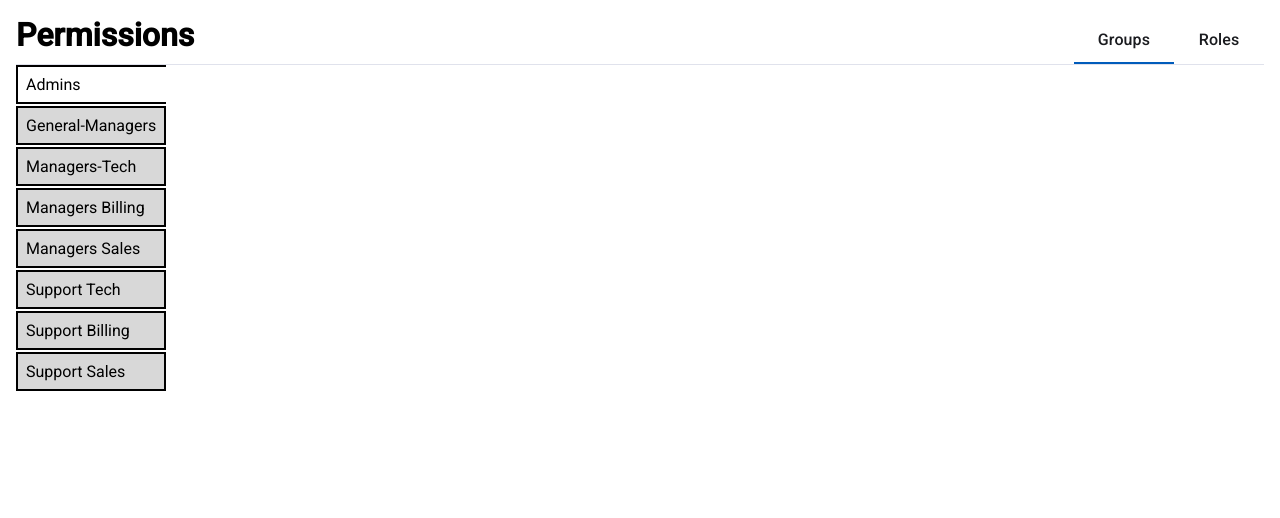
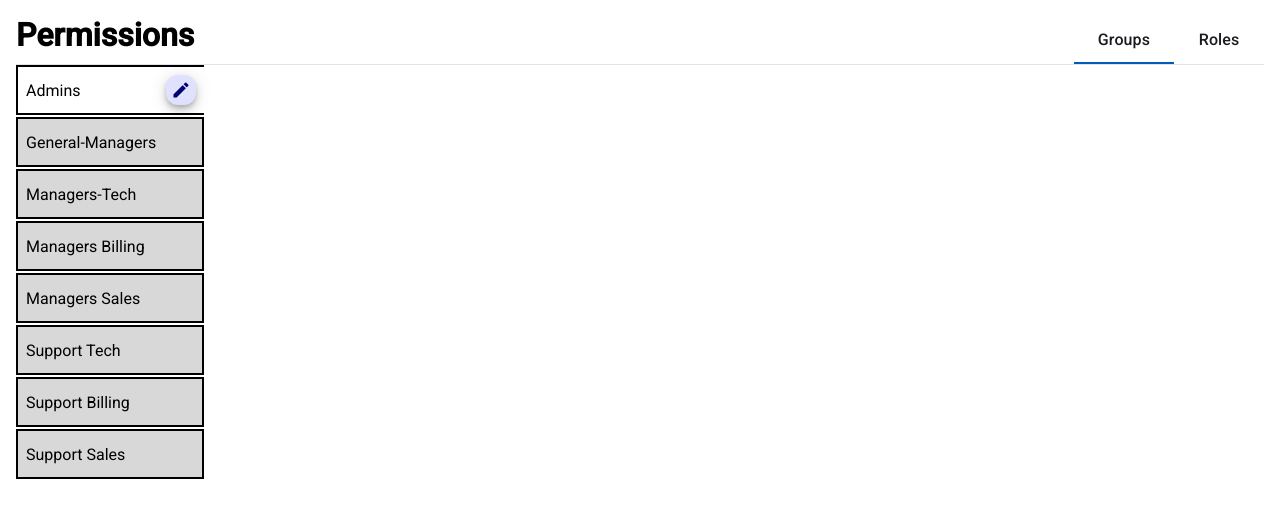
Before and after one commit to VladyslavVorobiov/admin-app-ng-18, an Angular app: page /permissions in a window 1280 px wide. Shown: the top 518 px of the page. Built offline with nearby package versions, Linux system fonts and the light colour scheme.

Commit message:
feat(groups): add editing title

```diff
--- a/src/app/core/api/mocks/groups.mock.ts
+++ b/src/app/core/api/mocks/groups.mock.ts
@@ -1,6 +1,6 @@
-import { Groups, Right } from 'api-models';
+import { Group, Right } from 'api-models';
 
-export const GROUPS_MOCK: Groups[] = [
+export const GROUPS_MOCK: Group[] = [
   {
     id: '1-Admins',
     name: 'Admins',
@@ -210,3 +210,14 @@ export const GROUPS_MOCK: Groups[] = [
     ],
   },
 ];
+
+export function updateGroupNameById(id: string, name: string): Group[] {
+  const groupIndex = GROUPS_MOCK.findIndex((group) => group.id === id);
+
+  if (groupIndex === -1) return GROUPS_MOCK;
+
+  const group = GROUPS_MOCK[groupIndex];
+  group.name = name;
+
+  return [...GROUPS_MOCK];
+}
--- a/src/app/core/api/models/group.model.ts
+++ b/src/app/core/api/models/group.model.ts
@@ -1,6 +1,6 @@
 import { Role } from './role.model';
 
-export interface Groups {
+export interface Group {
   id: string;
   name: string;
   roles: Role[];
--- a/src/app/pages/permissions/components/groups/groups.component.html
+++ b/src/app/pages/permissions/components/groups/groups.component.html
@@ -1,8 +1,9 @@
 
 <app-navigation
   [items]="(groupNavigation$ | async) || []"
-  [current]="currentGroup$ | async"
+  [currentId]="(currentId$ | async ) || ''"
   (clickedItem)="onGroupClick($event)"
+  (itemChanged)="onItemChanged($event)"
 />
 
 <div class="groups-content">
--- a/src/app/pages/permissions/components/groups/groups.component.ts
+++ b/src/app/pages/permissions/components/groups/groups.component.ts
@@ -25,14 +25,17 @@ export class GroupsComponent implements OnInit {
   groupNavigation$: Observable<NavigationItem[]> =
     this.#dataService.groupNavigation$;
 
-  currentGroup$: Observable<NavigationItem | null> =
-    this.#dataService.currentGroup$;
+  currentId$: Observable<string> = this.#dataService.currentId$;
 
   ngOnInit() {
     this.#dataService.loadGroups();
   }
 
   onGroupClick(group: NavigationItem) {
-    this.#dataService.setCurrentGroup(group);
+    this.#dataService.setCurrentId(group.id);
+  }
+
+  onItemChanged(group: NavigationItem) {
+    this.#dataService.updateGroup(group);
   }
 }
--- a/src/app/pages/permissions/components/groups/services/data.service.ts
+++ b/src/app/pages/permissions/components/groups/services/data.service.ts
@@ -11,7 +11,7 @@ import {
   tap,
 } from 'rxjs';
 
-import { GROUPS_MOCK } from 'api-mocks';
+import { GROUPS_MOCK, updateGroupNameById } from 'api-mocks';
 import { NavigationItem } from 'shared-components';
 import { LoaderService } from 'core-services';
 import { adaptGroupToNavigation } from '../utils/adaptor-group-to-navigation';
@@ -23,8 +23,8 @@ export class DataService {
   #groupNavigationSubject = new BehaviorSubject<NavigationItem[]>([]);
   public groupNavigation$ = this.#groupNavigationSubject.asObservable();
 
-  #currentGroupSubject = new BehaviorSubject<NavigationItem | null>(null);
-  public currentGroup$ = this.#currentGroupSubject.asObservable();
+  #currentIdSubject = new BehaviorSubject<string>('');
+  public currentId$ = this.#currentIdSubject.asObservable();
 
   loadGroups() {
     this.#loaderService.setLoader(true);
@@ -36,15 +36,15 @@ export class DataService {
         map((response) => adaptGroupToNavigation(response)),
         tap((data) => this.#groupNavigationSubject.next(data)),
         tap((data) =>
-          this.#currentGroupSubject.next(
-            this.#currentGroupSubject.value ?? data[0]
+          this.#currentIdSubject.next(
+            this.#currentIdSubject.value || data[0].id
           )
         ),
         catchError((error) => {
           // Handle error
 
           this.#groupNavigationSubject.next([]);
-          this.#currentGroupSubject.next(null);
+          this.#currentIdSubject.next('');
 
           return EMPTY;
         }),
@@ -53,7 +53,34 @@ export class DataService {
       .subscribe();
   }
 
-  setCurrentGroup(group: NavigationItem) {
-    this.#currentGroupSubject.next(group);
+  updateGroup(group: NavigationItem) {
+    this.#loaderService.setLoader(true);
+
+    of(updateGroupNameById(group.id, group.title))
+      .pipe(
+        delay(1000),
+        take(1),
+        map((response) => adaptGroupToNavigation(response)),
+        tap((data) => this.#groupNavigationSubject.next(data)),
+        tap((data) =>
+          this.#currentIdSubject.next(
+            this.#currentIdSubject.value || data[0].id
+          )
+        ),
+        catchError((error) => {
+          // Handle error
+
+          this.#groupNavigationSubject.next([]);
+          this.#currentIdSubject.next('');
+
+          return EMPTY;
+        }),
+        finalize(() => this.#loaderService.setLoader(false))
+      )
+      .subscribe();
+  }
+
+  setCurrentId(id: string) {
+    this.#currentIdSubject.next(id);
   }
 }
--- a/src/app/pages/permissions/components/groups/utils/adaptor-group-to-navigation.ts
+++ b/src/app/pages/permissions/components/groups/utils/adaptor-group-to-navigation.ts
@@ -1,7 +1,7 @@
-import { Groups } from 'api-models';
+import { Group } from 'api-models';
 import { NavigationItem } from 'shared-components';
 
-export function adaptGroupToNavigation(groups: Groups[]): NavigationItem[] {
+export function adaptGroupToNavigation(groups: Group[]): NavigationItem[] {
   return groups.map((group) => ({
     id: group.id,
     title: group.name,
--- a/src/app/shared/components/navigation/navigation.component.css
+++ b/src/app/shared/components/navigation/navigation.component.css
@@ -14,11 +14,35 @@ aside {
     }
 
     .navigation__item {
+        display: flex;
+        align-items: center;
+        justify-content: space-between;
+        gap: 8px;
         padding: 8px;
+        border: 2px solid var(--black);
         list-style-type: none;
-        border: 2px solid var(--black);
         background-color: var(--light-grey);
         cursor: pointer;
+
+        .action-button {
+            width: 30px;
+            height: 30px;
+
+            .mat-icon {
+                width: 20px;
+                height: 20px;
+                font-size: 20px;
+            }
+        }
+
+        .action-button--hidden {
+            visibility: hidden;
+        }
+    }
+
+    .title-input {
+        width: 130px;
+        height: 50px;
     }
 
     .navigation__item--curent {
--- a/src/app/shared/components/navigation/navigation.component.html
+++ b/src/app/shared/components/navigation/navigation.component.html
@@ -2,10 +2,34 @@
     <ul class="navigation">
         @for (item of items(); track item.id) {
             <li class="navigation__item"
-                [class.navigation__item--curent]="item === current()"
+                [class.navigation__item--curent]="item.id === currentId()"
                 (click)="onItemClick(item)"
             >
-                <span>{{ item.title }}</span>
+                @if(editable.id === item.id) {
+                    <mat-form-field class="title-input" subscriptSizing="dynamic">
+                        <input matInput type="text" [(ngModel)]="editable.title">
+                      </mat-form-field>
+                }
+                @else {
+                    <span>{{ item.title }}</span>
+                }
+
+                @if (editable.id === item.id) {
+                    <button mat-mini-fab class="action-button"
+                        (click)="onSaveTitle(item)"
+                    >
+                        <mat-icon>save</mat-icon>
+                    </button>
+                }
+                @else {
+                    <button mat-mini-fab class="action-button"
+                        [class.action-button--hidden]="item.id !== currentId() || editable.id === item.id"
+                        [disabled]="item.id !== currentId()"
+                        (click)="onEditClick(item)"
+                    >
+                        <mat-icon>edit</mat-icon>
+                    </button>
+                }
             </li>
           }
     </ul>
--- a/src/app/shared/components/navigation/navigation.component.ts
+++ b/src/app/shared/components/navigation/navigation.component.ts
@@ -1,9 +1,17 @@
 import {
   ChangeDetectionStrategy,
   Component,
+  inject,
   input,
   output,
 } from '@angular/core';
+import { FormsModule } from '@angular/forms';
+import { MatIcon } from '@angular/material/icon';
+import { MatButtonModule } from '@angular/material/button';
+import { MatFormFieldModule } from '@angular/material/form-field';
+import { MatInputModule } from '@angular/material/input';
+import { MatSnackBar } from '@angular/material/snack-bar';
+
 import { NavigationItem } from './models';
 
 @Component({
@@ -12,14 +20,55 @@ import { NavigationItem } from './models';
   templateUrl: './navigation.component.html',
   styleUrls: ['./navigation.component.css'],
   changeDetection: ChangeDetectionStrategy.OnPush,
+  imports: [
+    MatIcon,
+    MatButtonModule,
+    MatFormFieldModule,
+    FormsModule,
+    MatInputModule,
+  ],
 })
 export class NavigationComponent {
   items = input.required<NavigationItem[]>();
-  current = input.required<NavigationItem | null>();
+  currentId = input.required<string>();
 
   clickedItem = output<NavigationItem>();
+  itemChanged = output<NavigationItem>();
+
+  editable: NavigationItem = { id: '', title: '' };
+
+  #snackBar: MatSnackBar = inject(MatSnackBar);
 
   onItemClick(item: NavigationItem) {
+    if (this.editable.id === item.id) return;
+
     this.clickedItem.emit(item);
+    this.#resetEditable();
+  }
+
+  onEditClick(item: NavigationItem) {
+    this.editable.id = item.id;
+    this.editable.title = item.title;
+  }
+
+  onSaveTitle(item: NavigationItem) {
+    const newTitle = this.editable.title.trim();
+
+    if (newTitle === item.title) {
+      this.#resetEditable();
+      return;
+    }
+
+    if (newTitle === '') {
+      this.#snackBar.open('Title cannot be empty', 'Close', { duration: 2000 });
+      return;
+    }
+
+    this.itemChanged.emit({ ...item, title: newTitle });
+    this.#resetEditable();
+  }
+
+  #resetEditable() {
+    this.editable = { id: '', title: '' };
   }
 }
```
